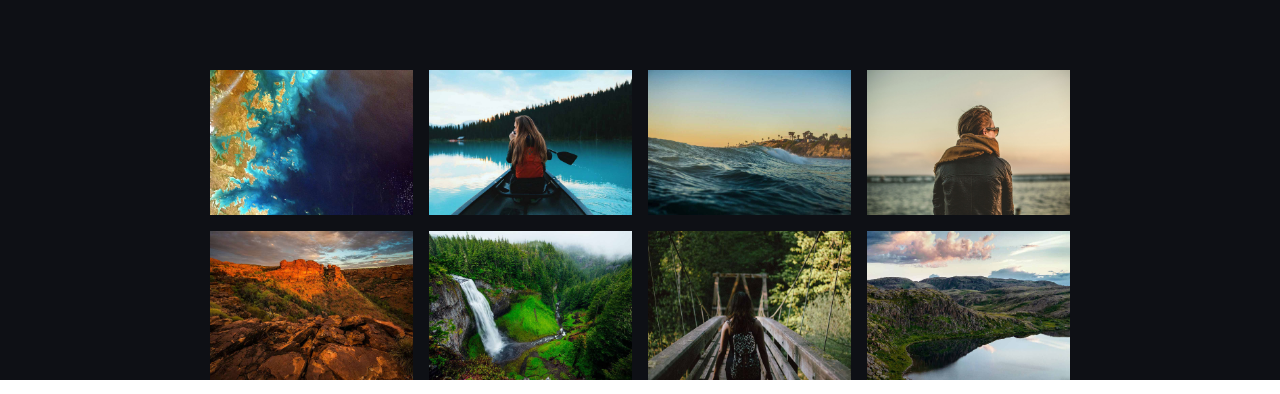
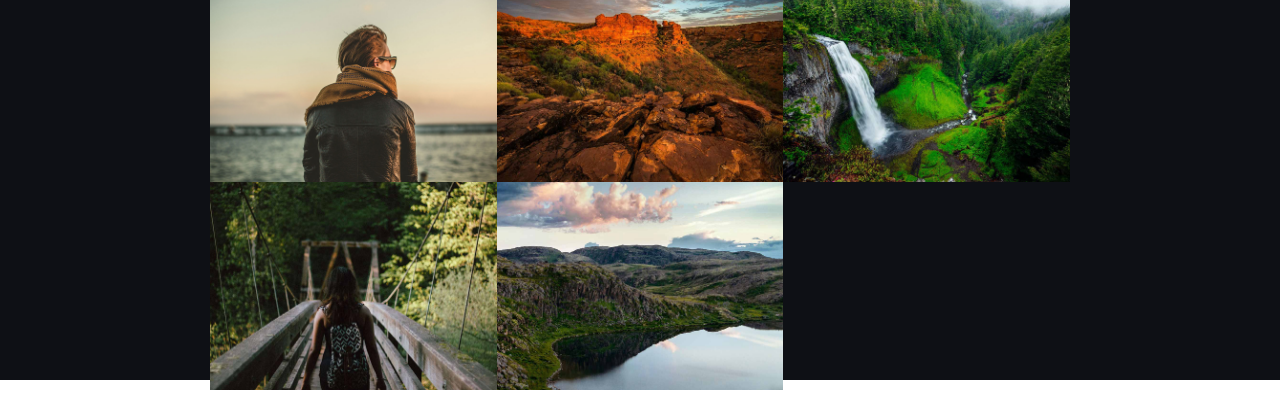
Before and after one commit to mlem47/shapely-reshape, a plain HTML site: page index.html in a window 1280 px wide. Shown: the part 3680-4074 px from the top of the page. Drawn offline with Linux system fonts and the light colour scheme.

Commit message:
media-queries

```diff
--- a/assets/css/style.css
+++ b/assets/css/style.css
@@ -225,7 +225,7 @@ p {
  .section-f .gallery{
     display: grid;
     grid-template-columns: repeat(4, 1fr);
-    grid-gap: 1rem;
+    align-items: stretch;
  }
 
  .section-f .gallery img, .section-f .gallery a {
@@ -273,15 +273,39 @@ p {
 
 /* Media Queries */
 
-/* @media(max-width:700px){
+
+/* mobile phones*/
+@media(min-width:576px){
 
     .section-f .gallery{
-        grid-template-columns:repeat(3,1fr);
+        grid-template-columns: repeat(2,1fr);
     }
 
-    .section-f .gallery a:first-child{
-        grid-row: 1/1;
-        grid-column: 1/1;
+}
+
+
+/* tablets */
+@media(min-width:768px){
+
+    .section-f .gallery{
+        grid-template-columns: repeat(3,1fr);
     }
 
-} */
+}
+
+@media(max-width:992px){
+
+    .section-f .gallery{
+        grid-template-columns: repeat(3,fr);
+    }
+
+}
+
+@media(min-width:1200px){
+
+    .section-f .gallery{
+        grid-template-columns: repeat(3,fr);
+    }
+
+
+}
```
